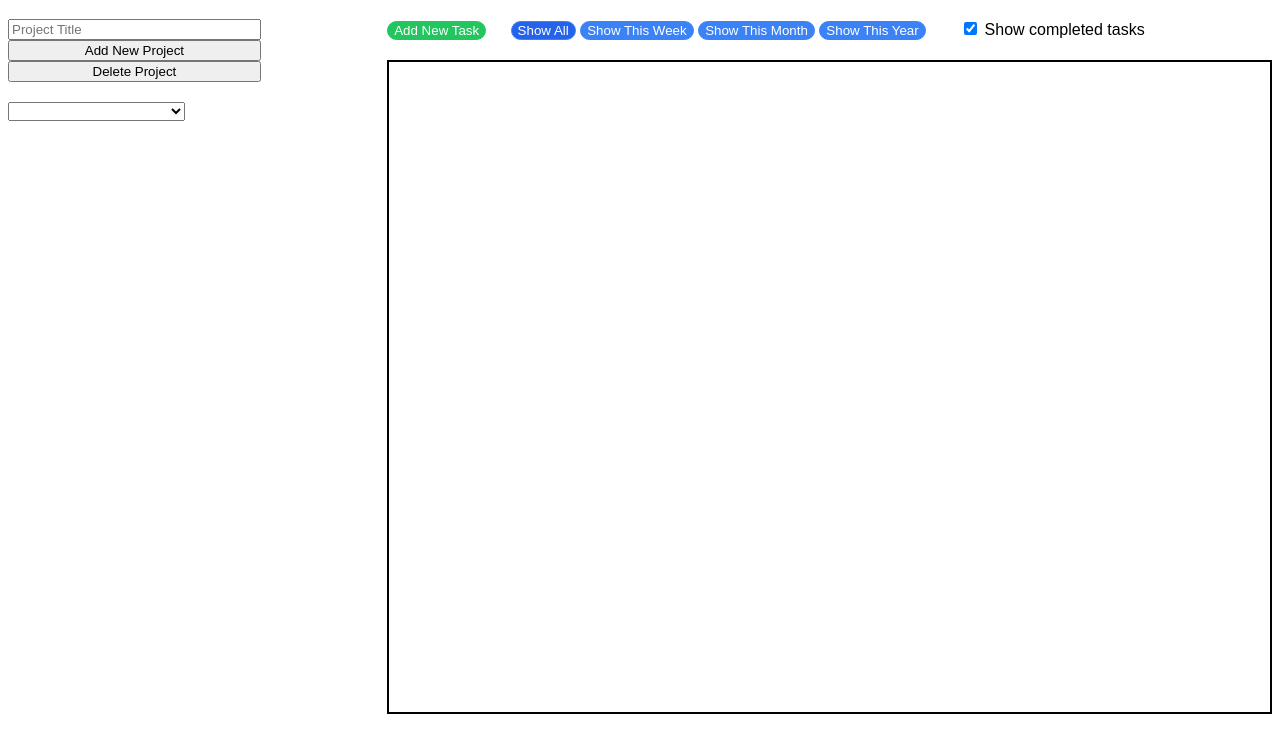
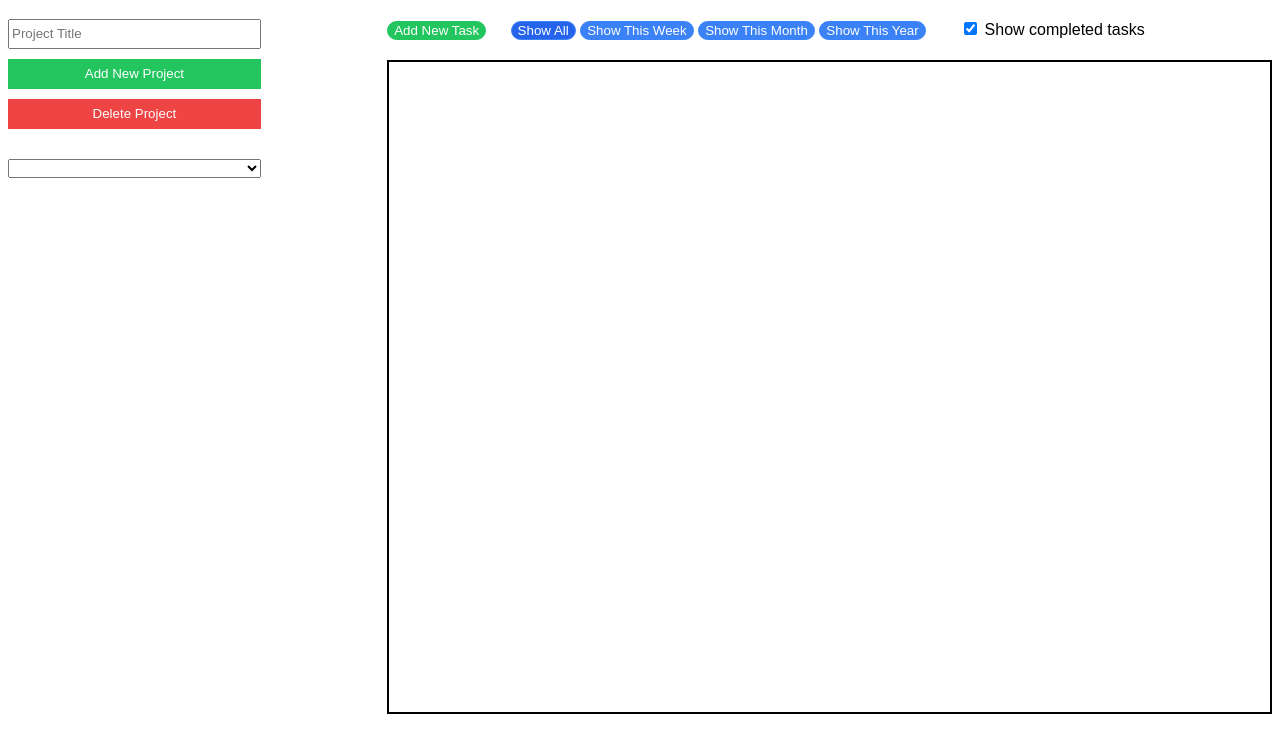
Before and after one commit to jdplumst/todo-list, a website built with webpack: page dist/index.html in a window 1280 px wide. Shown: the part 61-800 px from the top of the page. Built offline with Linux system fonts and the light colour scheme.

Commit message:
Add styles to project sidebar

```diff
--- a/src/styles.css
+++ b/src/styles.css
@@ -15,6 +15,7 @@ h1 {
 
 .projects {
     width: 20%;
+    text-align: center;
 }
 
 .tasks {
@@ -31,6 +32,36 @@ select {
     margin-bottom: 20px;
     display: flex;
     flex-direction: column;
+}
+
+.add-project,
+.delete-project,
+.projects-input,
+select {
+    width: 100%;
+    margin-bottom: 10px;
+}
+
+.add-project,
+.delete-project,
+.projects-input {
+    height: 30px;
+}
+
+.projects-input {
+    box-sizing: border-box;
+}
+
+.add-project {
+    background-color: #22c55e;
+    color: white;
+    border: 1px solid #22c55e;
+}
+
+.delete-project {
+    background-color: #ef4444;
+    color: white;
+    border: 1px solid #ef4444;
 }
 
 /* Tasks Grid */
```
Also changed, not shown: dist/main.js.
